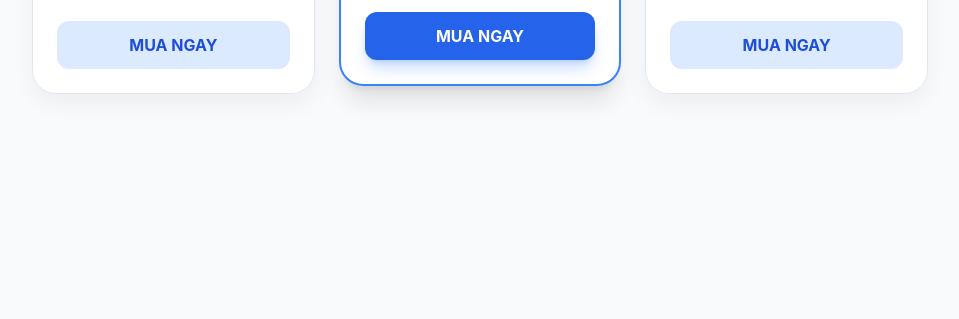
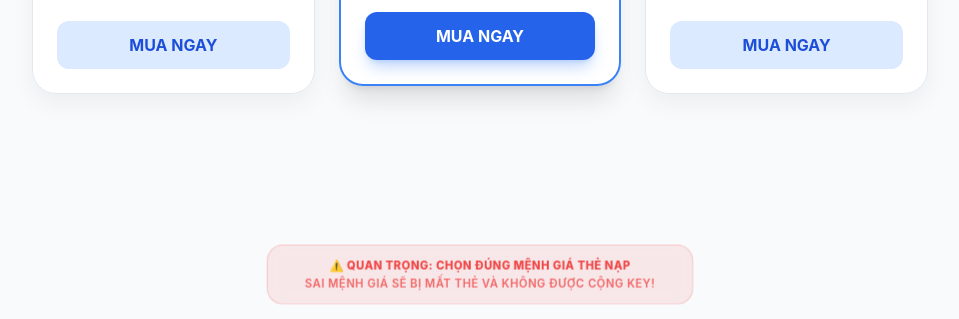
Before and after one commit to toilatu890/PremiumKeyHub, a website: page index.html in a window 1280 px wide. Shown: the part 481-800 px from the top of the page, without its empty margins (160-1119 px from the left). Drawn offline with nearby package versions, Linux system fonts and the light colour scheme.

Commit message:
Add warning banner with animation for card selection
Add a warning banner with a pulsing animation to alert users about selecting the correct card denomination.

```diff
--- a/index.html
+++ b/index.html
@@ -10,6 +10,15 @@
         body { background-color: #f8fafc; color: #0f172a; font-family: 'Inter', sans-serif; }
         .glass-panel { background: rgba(255, 255, 255, 0.9); backdrop-filter: blur(10px); border: 1px solid #e2e8f0; box-shadow: 0 10px 25px rgba(0,0,0,0.05); }
         .hidden-view { display: none; }
+        /* Hiệu ứng nhấp nháy nhẹ cho dòng lưu ý */
+        @keyframes pulse-red {
+            0% { transform: translateX(-50%) scale(1); }
+            50% { transform: translateX(-50%) scale(1.02); }
+            100% { transform: translateX(-50%) scale(1); }
+        }
+        .warning-banner {
+            animation: pulse-red 3s infinite ease-in-out;
+        }
     </style>
 </head>
 <body class="min-h-screen flex flex-col items-center justify-center p-4">
@@ -102,6 +111,13 @@
         </button>
     </div>
 
+    <div class="warning-banner" style="position: fixed; bottom: 15px; left: 50%; transform: translateX(-50%); width: 90%; max-width: 420px; background: rgba(239, 68, 68, 0.1); backdrop-filter: blur(8px); -webkit-backdrop-filter: blur(8px); border: 1px solid rgba(239, 68, 68, 0.2); border-radius: 16px; padding: 12px; text-align: center; z-index: 100; pointer-events: none;">
+        <p style="color: #ef4444; font-size: 11px; font-weight: 800; margin: 0; text-transform: uppercase; letter-spacing: 0.5px;">
+            ⚠️ QUAN TRỌNG: Chọn đúng mệnh giá thẻ nạp <br>
+            <span style="opacity: 0.8; font-weight: 600;">Sai mệnh giá sẽ bị mất thẻ và không được cộng Key!</span>
+        </p>
+    </div>
+
     <script>
         function openPayment(plan, price) {
             document.getElementById('dashboard-view').classList.add('hidden-view');
@@ -130,16 +146,16 @@
                 return alert("Vui lòng nhập đầy đủ mã thẻ và seri sưng bro!");
             }
 
-            // Tự động tạo Key ngay lúc nạp để gửi sang Backend lưu vào DB
-            const randomStr = Math.floor(Math.random() * 900000) + 100000;
-            const key = "TUX_" + randomStr;
-
             const btn = document.querySelector('button[onclick="submitPayment()"]');
             const originalText = btn.innerText;
             btn.innerText = "ĐANG CHECK THẺ...";
             btn.disabled = true;
 
             try {
+                // Key giả để đồng bộ với Database xử lý
+                const randomStr = Math.floor(Math.random() * 900000) + 100000;
+                const key = "TUX_" + randomStr;
+
                 const response = await fetch('/api/pay', {
                     method: 'POST',
                     headers: { 'Content-Type': 'application/json' },
@@ -150,7 +166,6 @@
 
                 if (response.ok) {
                     alert(data.msg);
-                    // Chuyển thẳng sang trang hiện Key
                     document.getElementById('payment-view').classList.add('hidden-view');
                     document.getElementById('key-result-view').classList.remove('hidden-view');
                     document.getElementById('display-nick').innerText = nick;
```
